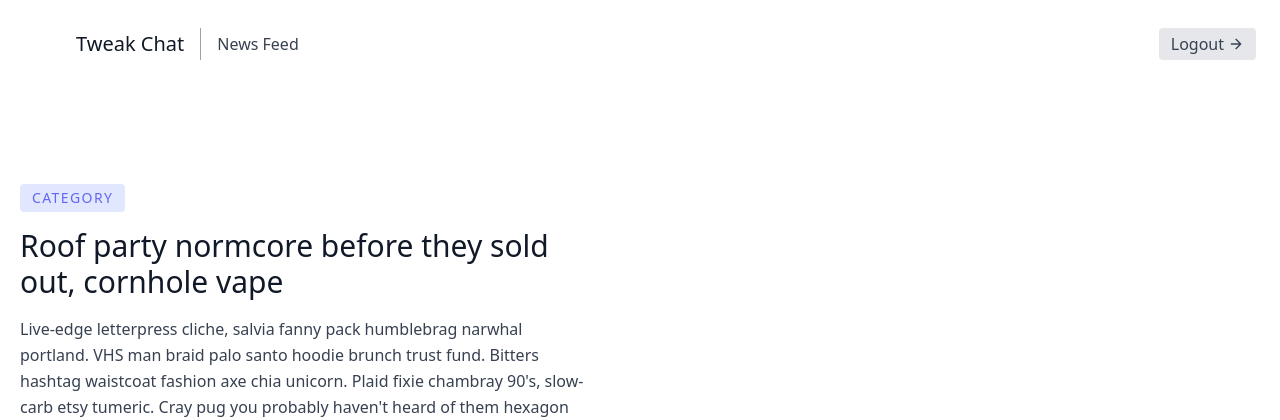
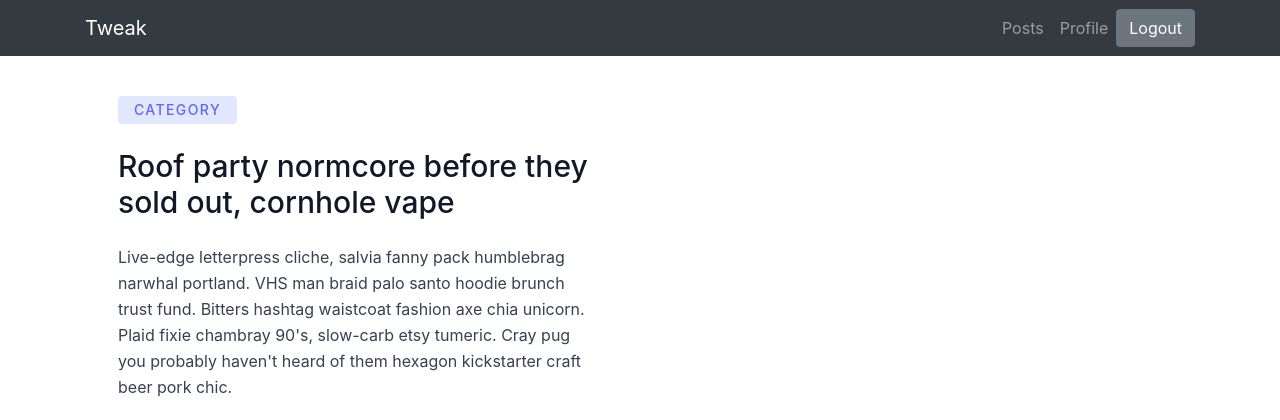
Before and after one commit to areeburrub/Tweak, a Flask app: page /posts in a window 1280 px wide. Shown: the top 420 px of the page. Run offline with Flask 2, Linux system fonts and the light colour scheme; the visitor is signed in with stand-in values (Sample User, id 1); data comes from the database, SQL or seed files in the repository; both versions use the stored data as it was after the commit; grey boxes labelled with a size stand in for pictures from a placeholder-image service; parts of the project's set-up code (start-up, migrations or seed data) failed here and were passed over; some libraries are stand-ins or nearby versions.

Commit message:
post added and added BootStrap

```diff
--- a/app.py
+++ b/app.py
@@ -1,6 +1,6 @@
 import secrets
 import os
-from flask import Flask, render_template, redirect, url_for
+from flask import Flask, render_template, redirect, url_for, flash
 from flask_bootstrap import Bootstrap
 from flask_wtf import FlaskForm
 from flask_wtf.file import FileField, FileAllowed
@@ -135,7 +135,10 @@ def signup():
     form = RegisterForm()
 
     if form.validate_on_submit():
-        ppic = save_picture(form.profile_pic.data)
+        if (form.profile_pic.data):
+            ppic = save_picture(form.profile_pic.data)
+        else:
+            ppic = 'default.png'
         hashed_password = generate_password_hash(form.password.data, method='sha256')
         new_user = User(username=form.username.data, email=form.email.data, password=hashed_password, profile_picture=ppic)
         exists = db.session.query(db.exists().where(User.username == form.username.data )).scalar()
@@ -153,14 +156,19 @@ def signup():
 
 
 
+
 #Link to Dashboard
 @app.route('/profile/<string:pro>')
 @login_required
 def dashboard(pro):
     user = User.query.filter_by(username=pro).first()
-    image_file = url_for('static',filename='profile_pics/'+user.profile_picture)
-    currentuser = User.query.filter_by(username=pro).one()
-    return render_template('profile.html', admin=current_user.admin, image_file = image_file, name = str(current_user.username), profile = str(currentuser))
+    if (user):
+        image_file = url_for('static',filename='profile_pics/'+user.profile_picture)
+        currentuser = User.query.filter_by(username=pro).one()
+        return render_template('profile.html', admin=current_user.admin, image_file = image_file, name = str(current_user.username), profile = str(currentuser))
+    else:
+        return render_template('profile.html', admin=current_user.admin, image_file = url_for('static',filename='profile_pics/default.png'), name = str(current_user.username), profile = 'user dosent exist')
+
 
 #Link to Posts
 @app.route('/posts')
--- a/templates/base.html
+++ b/templates/base.html
@@ -1,30 +1,62 @@
 <!DOCTYPE html>
 <html lang="en">
 <head>
+    {% block head %}
+
+    {% endblock %}
     <meta charset="UTF-8">
     <meta name="viewport" content="width=device-width, initial-scale=1.0">
     <link href="https://unpkg.com/tailwindcss@^1.0/dist/tailwind.min.css" rel="stylesheet">
+    <link rel="stylesheet" href="https://stackpath.bootstrapcdn.com/bootstrap/4.5.0/css/bootstrap.min.css" integrity="sha384-9aIt2nRpC12Uk9gS9baDl411NQApFmC26EwAOH8WgZl5MYYxFfc+NcPb1dKGj7Sk" crossorigin="anonymous">
 
-    {% block head %}{% endblock %}
 </head>
 <body>
-<nav class="bg-teal-500 p-1">
-<header class="text-gray-700 body-font">
-  <div class="container mx-auto flex flex-wrap p-5 flex-col md:flex-row items-center">
-    <a class="flex title-font font-medium items-center text-gray-900 mb-4 md:mb-0">
-      <svg xmlns="http://www.w3.org/2000/svg" fill="none" stroke="currentColor" stroke-linecap="round" stroke-linejoin="round" stroke-width="2" class="w-10 h-10 text-white p-2 bg-teal-500 rounded-full" viewBox="0 0 24 24">
-        <path d="M12 2L2 7l10 5 10-5-10-5zM2 17l10 5 10-5M2 12l10 5 10-5"></path>
-      </svg>
-      <span class="ml-3 text-xl">Tweak Chat</span>
-    </a>
-    <nav class="md:mr-auto md:ml-4 md:py-1 md:pl-4 md:border-l md:border-gray-400	flex flex-wrap items-center text-base justify-center">
-      <a href="{{ url_for('posts') }}" class="mr-5 hover:text-gray-900">News Feed</a>
-    </nav>
-    {% block header %} {% endblock %}
 
-  </div>
-</header>
-    </nav>
+
+ <!-- Navigation -->
+ <nav class="navbar navbar-expand-lg navbar-dark bg-dark fixed-top">
+    <div class="container">
+
+      <a class="navbar-brand">Tweak</a>
+
+
+      <button class="navbar-toggler" type="button" data-toggle="collapse" data-target="#navbarResponsive" aria-controls="navbarResponsive" aria-expanded="false" aria-label="Toggle navigation">
+        <span class="navbar-toggler-icon"></span>
+      </button>
+      <div class="collapse navbar-collapse" id="navbarResponsive">
+        <ul class="navbar-nav ml-auto">
+          <li class="nav-item">
+            <a class="nav-link" href="{{ url_for('posts') }}">Posts</a>
+          </li>
+          <li class="nav-item">
+            <a class="nav-link" href="#">Profile
+            </a>
+          </li>
+       {% block nav %} {% endblock %}
+        </ul>
+        {% block header %} {% endblock %}
+      </div>
+    </div>
+  </nav>
+    <!--<div class="content">
+      <div class="row">
+        <div class="">
+          <div class="mt-4 mx-auto md:mx-auto">
+
+      {% with messages = get_flashed_messages() %}
+      {% if messages %}
+        {% for message in messages%}
+          <a class="ml-24 text-white navbar-brand"> {{ message }}</a>
+        {% endfor %}
+      {% endif %}
+      {% endwith %}
+          </div>
+        </div>
+      </div>
+    </div>-->
     {% block body %} {% endblock %}
+    <script src="https://code.jquery.com/jquery-3.5.1.slim.min.js" integrity="sha384-DfXdz2htPH0lsSSs5nCTpuj/zy4C+OGpamoFVy38MVBnE+IbbVYUew+OrCXaRkfj" crossorigin="anonymous"></script>
+    <script src="https://cdn.jsdelivr.net/npm/popper.js@1.16.0/dist/umd/popper.min.js" integrity="sha384-Q6E9RHvbIyZFJoft+2mJbHaEWldlvI9IOYy5n3zV9zzTtmI3UksdQRVvoxMfooAo" crossorigin="anonymous"></script>
+    <script src="https://stackpath.bootstrapcdn.com/bootstrap/4.5.0/js/bootstrap.min.js" integrity="sha384-OgVRvuATP1z7JjHLkuOU7Xw704+h835Lr+6QL9UvYjZE3Ipu6Tp75j7Bh/kR0JKI" crossorigin="anonymous"></script>
 </body>
 </html>
--- a/templates/posts.html
+++ b/templates/posts.html
@@ -8,11 +8,7 @@
 <div class="inline-block">
 
 <a href="{{ url_for('logout') }}">
-  <button class="inline-flex items-center bg-gray-200 border-0 py-1 px-3 focus:outline-none hover:bg-gray-300 rounded text-base mt-4 md:mt-0">Logout
-      <svg fill="none" stroke="currentColor" stroke-linecap="round" stroke-linejoin="round" stroke-width="2" class="w-4 h-4 ml-1" viewBox="0 0 24 24">
-          <path d="M5 12h14M12 5l7 7-7 7"></path>
-      </svg>
-  </button>
+  <button type="button" class="btn btn-secondary d-flex">Logout</button>
 </a>
 </div>
 {% endblock %}
@@ -52,9 +48,6 @@
             </span>
           </a>
         </div>
-
-
-
       </div>
     </div>
   </section>
```
Also changed, not shown: templates/index.html (+10 -16 lines), templates/profile.html (+83 -32 lines), test.db (added).
